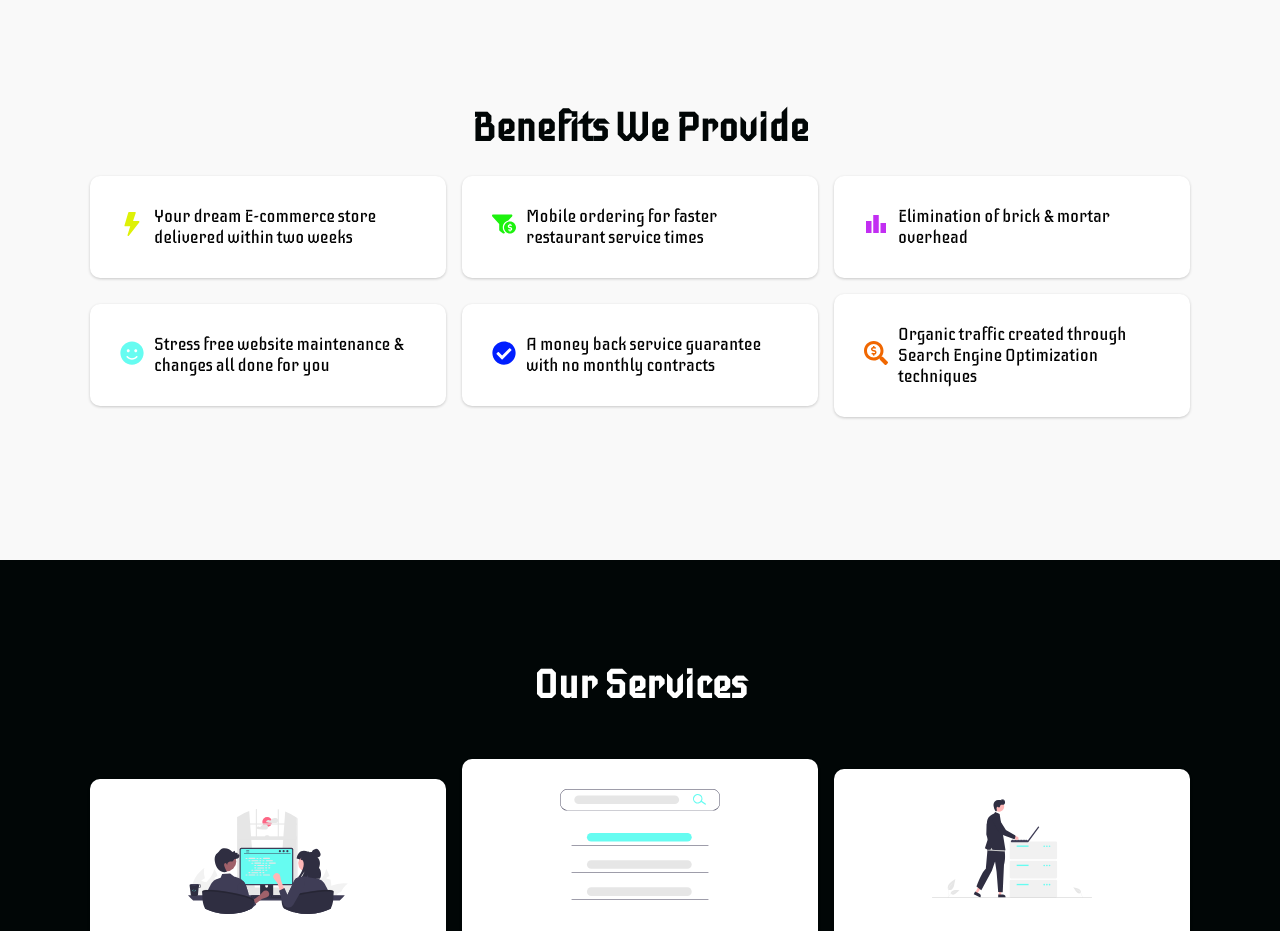
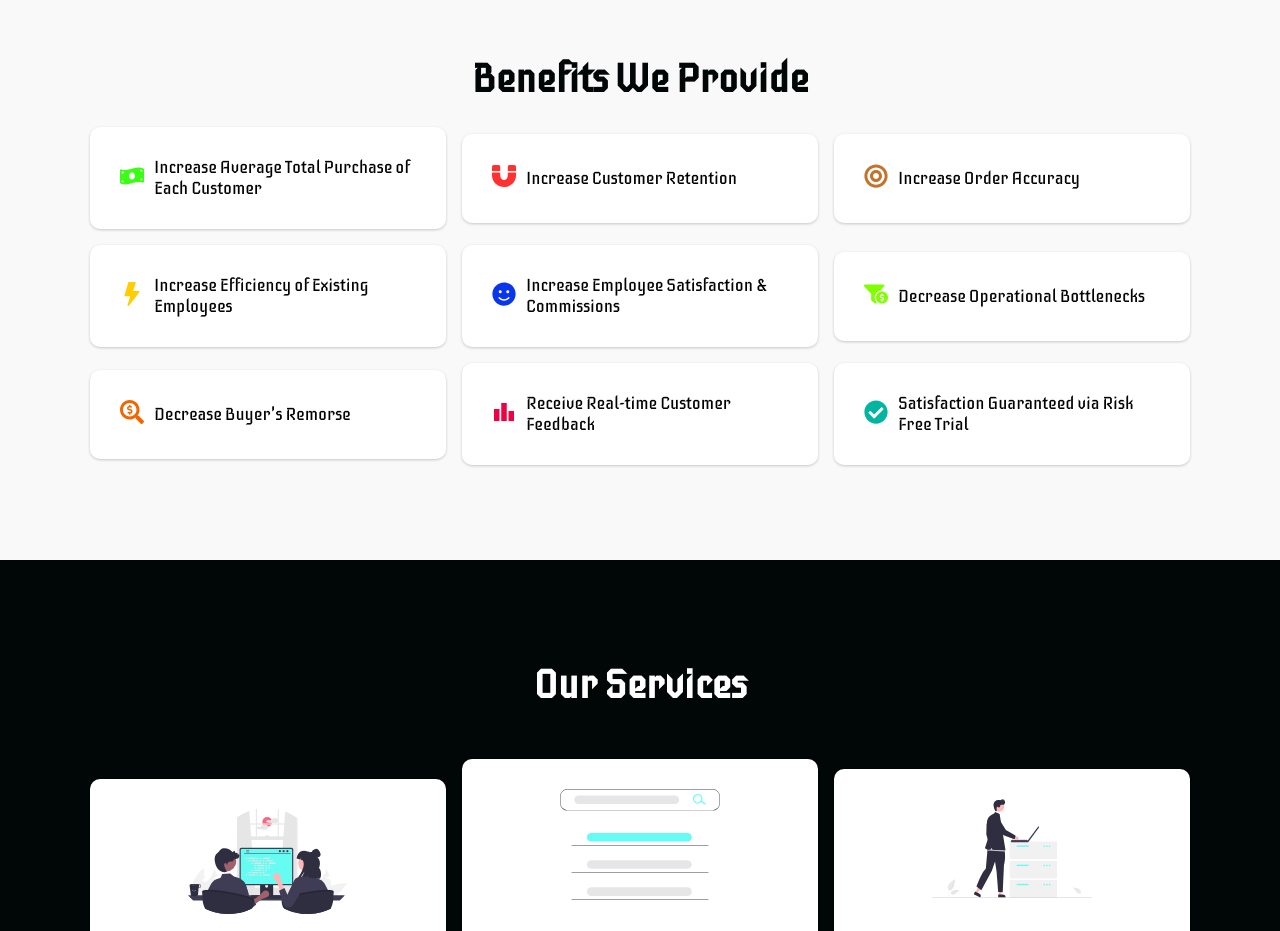
Before and after one commit to mroberson11/cruxmockup, a Next.js app: page / in a window 1280 px wide. Shown: the part 1540-2471 px from the top of the page. Built offline with nearby package versions, Linux system fonts and the light colour scheme.

Commit message:
Update Benefit Icon Colors

```diff
--- a/src/components/Benefits/BenefitsElements.js
+++ b/src/components/Benefits/BenefitsElements.js
@@ -7,6 +7,9 @@ import {
   FaFunnelDollar,
   FaSmile,
   FaSearchDollar,
+  FaMoneyBillWave,
+  FaMagnet,
+  FaBullseye,
 } from "react-icons/fa";
 
 export const BenefitsContainer = styled(motion.section)`
@@ -75,34 +78,50 @@ export const BenefitIcon = styled.div`
   margin-right: 10px;
 `;
 
+export const BenefitText = styled.p`
+  font-size: 1.1rem;
+`;
+
 export const Lightning = styled(BsFillLightningFill)`
   font-size: 1.5rem;
-  color: #def107;
+  color: #ffcd02;
 `;
 
 export const Funnel = styled(FaFunnelDollar)`
   font-size: 1.5rem;
-  color: #1df20e;
+  color: #80ff00;
 `;
 
 export const Leaderboard = styled(MdLeaderboard)`
   font-size: 1.5rem;
-  color: #c22ef2;
+  color: #ed0244;
 `;
 
 export const Smile = styled(FaSmile)`
   font-size: 1.5rem;
-  color: var(--cruxBlue);
+  color: #0935ee;
 `;
 
 export const Checkmark = styled(FaCheckCircle)`
   font-size: 1.5rem;
-  color: #001eff;
+  color: #02b5a0;
 `;
 export const SearchDollar = styled(FaSearchDollar)`
   font-size: 1.5rem;
   color: #f06701;
 `;
-export const BenefitText = styled.p`
-  font-size: 1.1rem;
+
+export const BillWave = styled(FaMoneyBillWave)`
+  font-size: 1.5rem;
+  color: #3afe14;
 `;
+
+export const Magnet = styled(FaMagnet)`
+  font-size: 1.5rem;
+  color: #ff3131;
+`;
+
+export const Bullseye = styled(FaBullseye)`
+  font-size: 1.5rem;
+  color: #c3732a;
+`;
--- a/src/components/Benefits/index.js
+++ b/src/components/Benefits/index.js
@@ -14,6 +14,9 @@ import {
   Checkmark,
   SearchDollar,
   BenefitText,
+  BillWave,
+  Magnet,
+  Bullseye,
 } from "./BenefitsElements";
 
 const Benefits = () => {
@@ -36,49 +39,62 @@ const Benefits = () => {
         >
           <BenefitItem>
             <BenefitIcon>
+              <BillWave />
+            </BenefitIcon>
+            <BenefitText>
+              Increase Average Total Purchase of Each Customer
+            </BenefitText>
+          </BenefitItem>
+          <BenefitItem>
+            <BenefitIcon>
+              <Magnet />
+            </BenefitIcon>
+            <BenefitText>Increase Customer Retention</BenefitText>
+          </BenefitItem>
+          <BenefitItem>
+            <BenefitIcon>
+              <Bullseye />
+            </BenefitIcon>
+            <BenefitText>Increase Order Accuracy</BenefitText>
+          </BenefitItem>
+          <BenefitItem>
+            <BenefitIcon>
               <Lightning />
             </BenefitIcon>
+            <BenefitText>Increase Efficiency of Existing Employees</BenefitText>
+          </BenefitItem>
+          <BenefitItem>
+            <BenefitIcon>
+              <Smile />
+            </BenefitIcon>
             <BenefitText>
-              Your dream E-commerce store delivered within two weeks
+              Increase Employee Satisfaction & Commissions
             </BenefitText>
           </BenefitItem>
           <BenefitItem>
             <BenefitIcon>
               <Funnel />
             </BenefitIcon>
-            <BenefitText>
-              Mobile ordering for faster restaurant service times
-            </BenefitText>
+            <BenefitText>Decrease Operational Bottlenecks</BenefitText>
+          </BenefitItem>
+          <BenefitItem>
+            <BenefitIcon>
+              <SearchDollar />
+            </BenefitIcon>
+            <BenefitText>Decrease Buyer's Remorse</BenefitText>
           </BenefitItem>
           <BenefitItem>
             <BenefitIcon>
               <Leaderboard />
             </BenefitIcon>
-            <BenefitText>Elimination of brick & mortar overhead</BenefitText>
-          </BenefitItem>
-          <BenefitItem>
-            <BenefitIcon>
-              <Smile />
-            </BenefitIcon>
-            <BenefitText>
-              Stress free website maintenance & changes all done for you
-            </BenefitText>
+            <BenefitText>Receive Real-time Customer Feedback</BenefitText>
           </BenefitItem>
           <BenefitItem>
             <BenefitIcon>
               <Checkmark />
             </BenefitIcon>
             <BenefitText>
-              A money back service guarantee with no monthly contracts
-            </BenefitText>
-          </BenefitItem>
-          <BenefitItem>
-            <BenefitIcon>
-              <SearchDollar />
-            </BenefitIcon>
-            <BenefitText>
-              Organic traffic created through Search Engine Optimization
-              techniques
+              Satisfaction Guaranteed via Risk Free Trial
             </BenefitText>
           </BenefitItem>
         </BenefitsWrapper>
```
